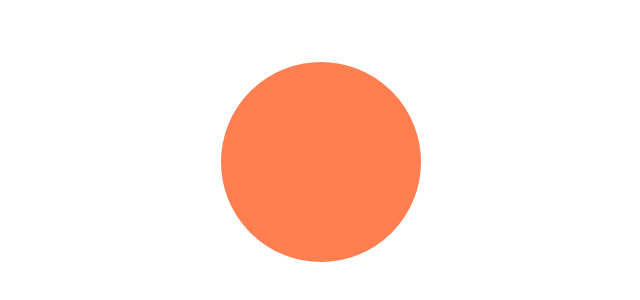
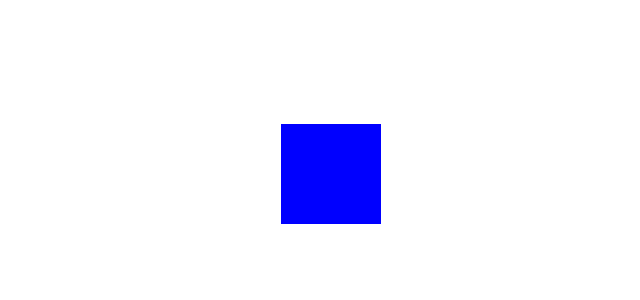
Before and after one commit to minhchau2511/CSE391_1851160151_MINHCHAU, a plain HTML site: page HOMEWORK_06/Exercise 1/Exercise 1/Exercise 1/EX1.html in a window 1280 px wide. Shown: the part 240-540 px from the top of the page, without its empty margins (321-961 px from the left). Drawn offline with Linux system fonts and the light colour scheme.

Commit message:
Update EX1.css

```diff
--- a/HOMEWORK_06/Exercise 1/Exercise 1/Exercise 1/EX1.css
+++ b/HOMEWORK_06/Exercise 1/Exercise 1/Exercise 1/EX1.css
@@ -1,11 +1,17 @@
-#circle{
+#square {
+    top: 43%;
+    margin-top: 20px;
     position: absolute;
-    top: 50%;
-    left: 50%;
-    height: 200px;
-    width: 200px;
-    margin: -100px 0 0 -100px;
-    background-color: coral;
-    border: 2px solid #fff;
+    left: 47%;
+    width: 100px;
+    height: 100px;
+    background-color: blue;
+}
+
+#circle {
+    background-color: blue;
+    position: relative;
     border-radius: 50%;
+    width: 100px;
+    height: 100px;
 }
```
